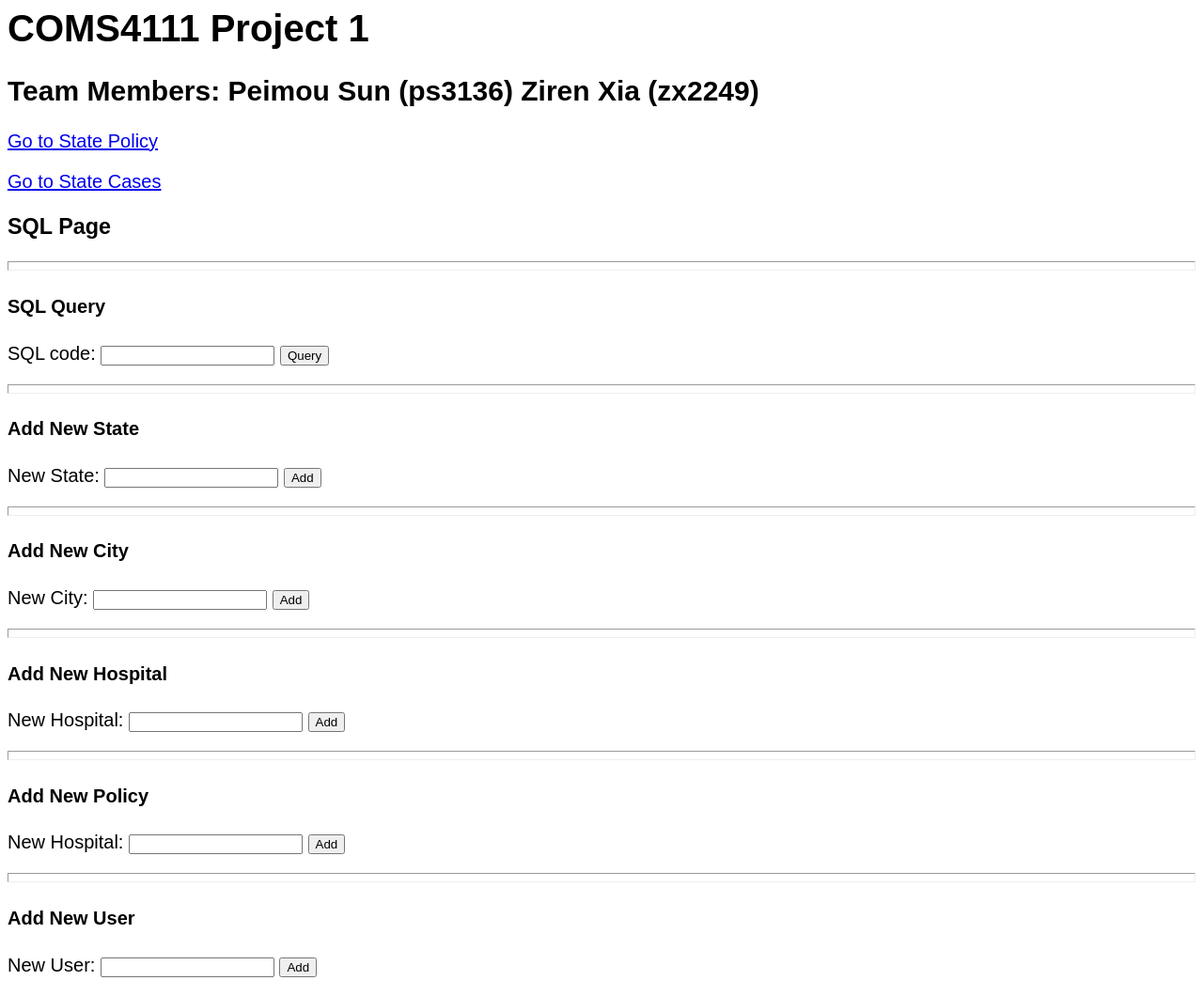
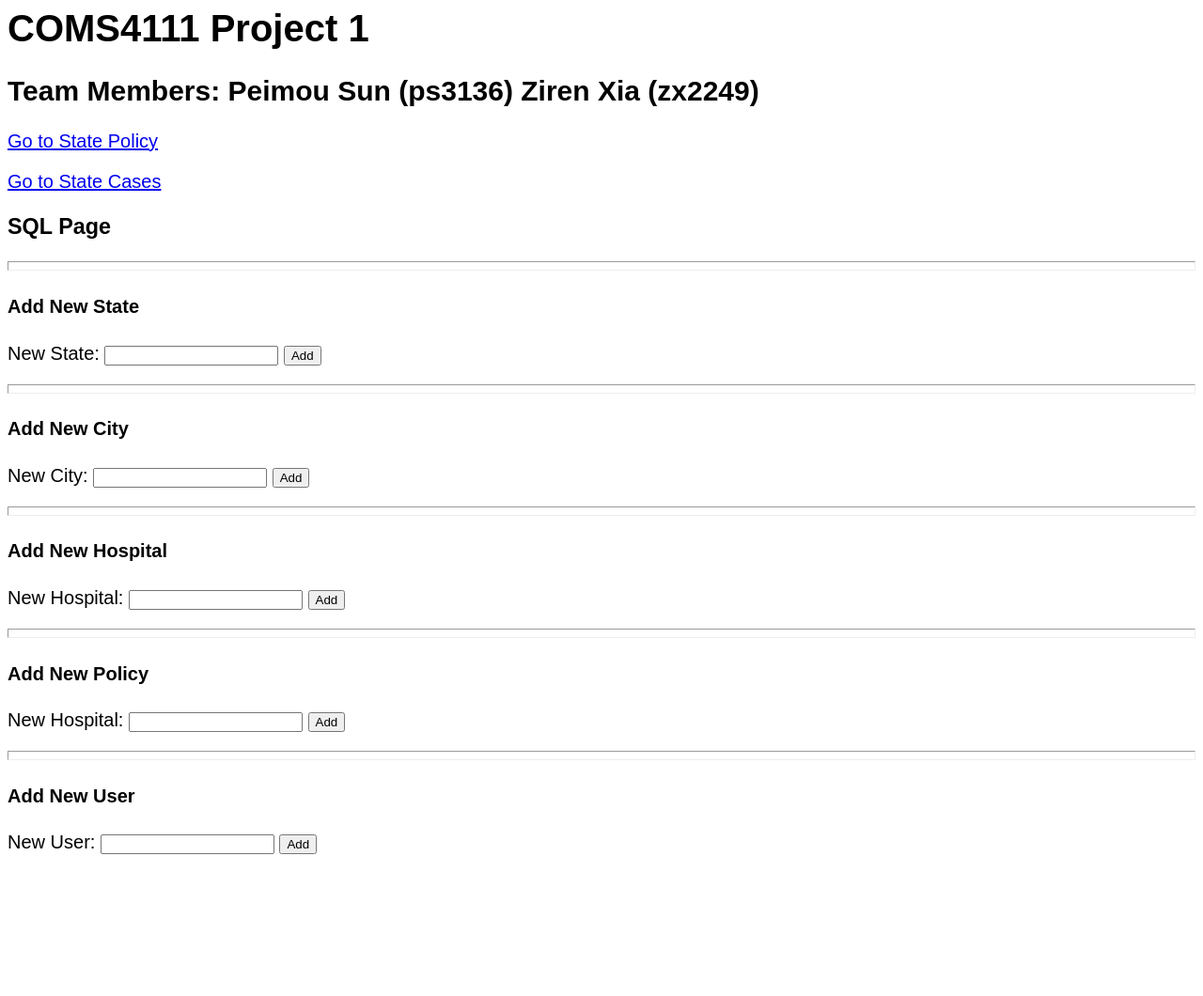
Before and after one commit to CyrusXia/DatabaseProj1stVer, a Flask app: template templates/index.html in a window 1280 px wide. Shown: the whole page at 94% size. After the commit the page ends 909 px from the top, so only its background shows below. Run offline with Flask 2, Linux system fonts and the light colour scheme; the template is opened without the code that fills it, so the values that code supplies are empty; parts of the project's set-up code (start-up, migrations or seed data) failed here and were passed over.

Commit message:
fixed query

```diff
--- a/server.py
+++ b/server.py
@@ -335,23 +335,23 @@ def add_user():
     return redirect('/')
 
 
-@app.route("/query_data", methods=["POST"])
-def sql_query():
-    sql_code = request.form["sql_code"]
-    if len(sql_code) == 0:
-        context = dict(data=[])
-        return render_template("index.html", **context)
-    try:
-        cursor = g.conn.execute(sql_code)
-    except Exception as e:
-        context = dict(data=[f"Wrong SQL: {e}"])
-        return render_template("index.html", **context)
-    data = []
-    for result in cursor:
-        data.append(result)
-    cursor.close()
-    context = dict(data=data)
-    return render_template("index.html", **context)
+# @app.route("/query_data", methods=["POST"])
+# def sql_query():
+#     sql_code = request.form["sql_code"]
+#     if len(sql_code) == 0:
+#         context = dict(data=[])
+#         return render_template("index.html", **context)
+#     try:
+#         cursor = g.conn.execute(sql_code)
+#     except Exception as e:
+#         context = dict(data=[f"Wrong SQL: {e}"])
+#         return render_template("index.html", **context)
+#     data = []
+#     for result in cursor:
+#         data.append(result)
+#     cursor.close()
+#     context = dict(data=data)
+#     return render_template("index.html", **context)
 
 
 @app.route('/login')
--- a/templates/index.html
+++ b/templates/index.html
@@ -14,18 +14,6 @@
   <p><a href="state_cases">Go to State Cases</a></p>
   <h3>SQL Page</h3>
   <div>{{table_names}}</div>
-  <HR SIZE=10>
-
-  <h4>SQL Query</h4>
-  <form method="POST" action="/query_data">
-  <p>SQL code: <input type="text" name="sql_code" autocomplete="off"> <input type="submit" value="Query"></p>
-  </form>
-
-  <div>
-    {% for n in data %}
-    <div>{{n}}</div>
-    {% endfor %}
-  </div>
 
   <HR SIZE=10>
   <h4>Add New State</h4>
```
